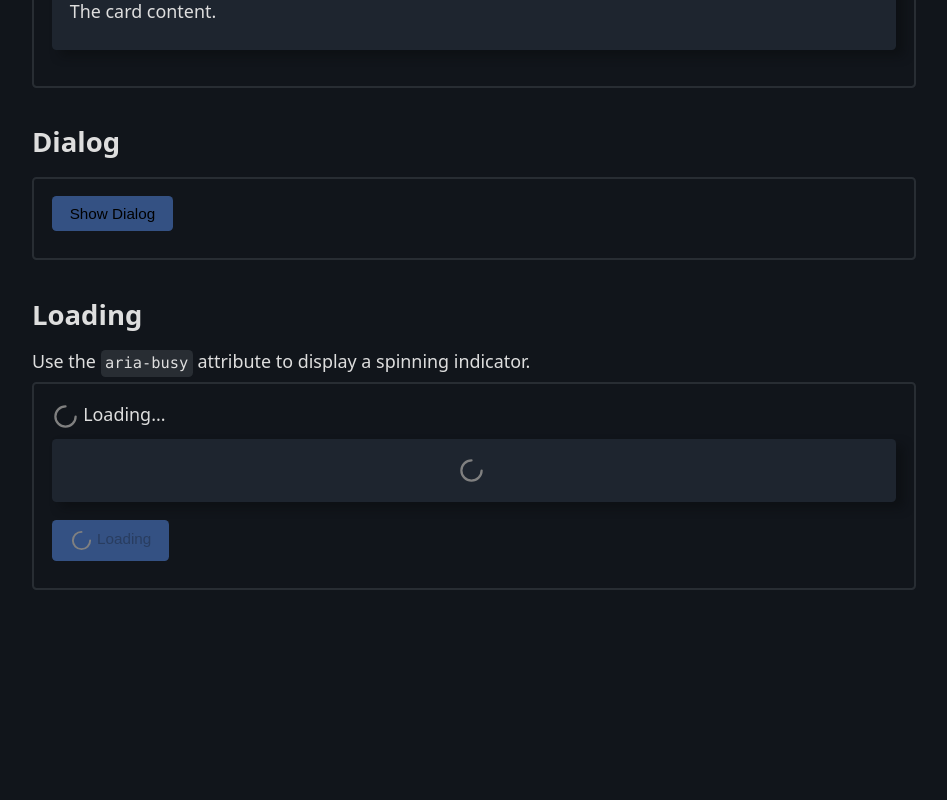
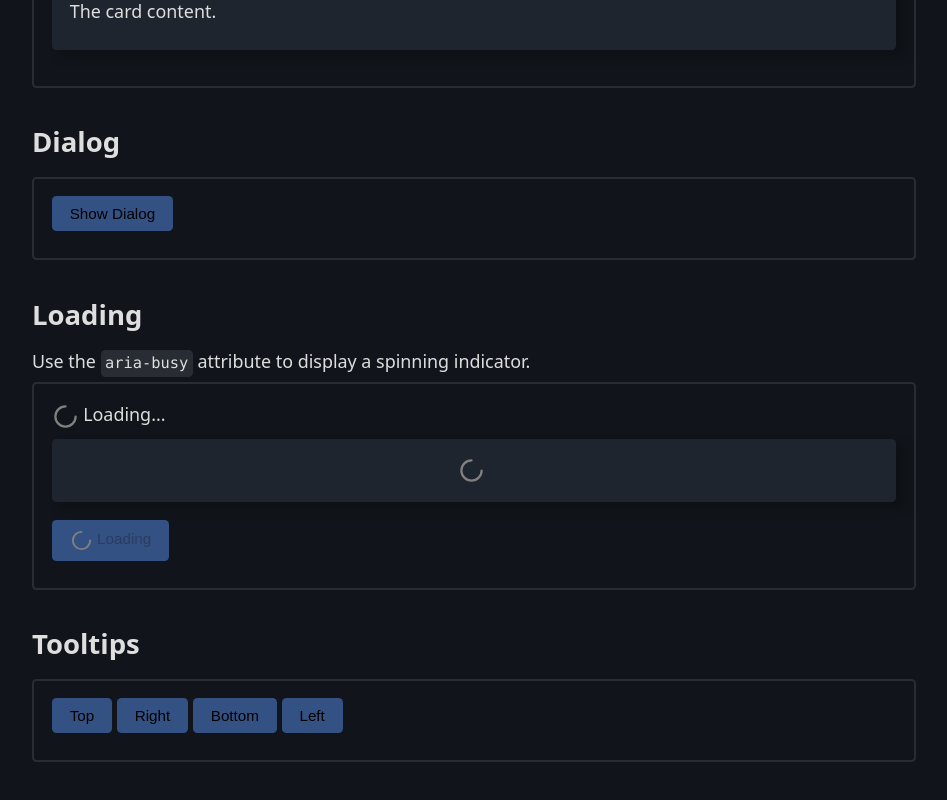
Before and after one commit to Sammy-T/spout, a Svelte app: page / in a window 1280 px wide. Shown: the part 5110-5910 px from the top of the page, without its empty margins (166-1113 px from the left). Before the commit the page ends 5753 px from the top, so only its background shows below. Built offline with nearby package versions, Linux system fonts and the light colour scheme.

Commit message:
Create tooltips

```diff
--- a/src/App.svelte
+++ b/src/App.svelte
@@ -321,6 +321,29 @@
         <article aria-busy="true"></article>
         <button aria-busy="true" disabled>Loading</button>
     </section>
+
+    <h2>Tooltips</h2>
+    <section class="overlapped">
+        <button aria-labelledby="tip-1">
+            Top
+            <div id="tip-1" role="tooltip">Top</div>
+        </button>
+
+        <button aria-labelledby="tip-2">
+            Right
+            <div id="tip-2" role="tooltip" data-placement="right">Right</div>
+        </button>
+
+        <button aria-labelledby="tip-3">
+            Bottom
+            <div id="tip-3" role="tooltip" data-placement="bottom">Bottom</div>
+        </button>
+
+        <button aria-labelledby="tip-4">
+            Left
+            <div id="tip-4" role="tooltip" data-placement="left">Left</div>
+        </button>
+    </section>
 </main>
 
 <style>
@@ -338,6 +361,10 @@
         overflow-x: auto;
     }
 
+    .overlapped {
+        overflow: unset;
+    }
+
     #inlines, #lists {
         display: grid;
         grid-template-columns: repeat(2, auto);
--- a/src/app.css
+++ b/src/app.css
@@ -17,6 +17,8 @@
   --form-el-bg: hsl(from #345183 h calc(s * 0.35) l);
   --progress-bg: hsl(from var(--accent) h calc(s * 0.5) calc(l * 0.5));
   --progress-color: hsl(from var(--accent) h s calc(l * 1.5));
+  --tooltip-bg: rgb(238, 238, 238);
+  --tooltip-color: rgb(52, 52, 52);
   --radius: 0.25rem;
   /* --border: #e5e4e7; */
   /* --accent: #aa3bff; */
@@ -595,6 +597,80 @@ dialog {
   }
 }
 
+[aria-labelledby] {
+  position: relative;
+
+  &:hover > [role="tooltip"], &:focus > [role="tooltip"] {
+    display: revert-layer;
+  }
+}
+
+[role="tooltip"] {
+  display: none;
+  position: absolute;
+  left: 50%;
+  bottom: 125%;
+  transform: translate(-50%, 0);
+  padding: 0.25rem 0.5rem;
+  border-radius: var(--radius);
+  background-color: var(--tooltip-bg);
+  color: var(--tooltip-color);
+  z-index: 99;
+
+  &::after {
+    display: block;
+    position: absolute;
+    left: 50%;
+    top: 100%;
+    transform: translate(-50%, 0);
+    content: '';
+    background-color: transparent;
+    color: var(--tooltip-bg);
+    border-top: .3rem solid;
+    border-right: .3rem solid transparent;
+    border-left: .3rem solid transparent;
+  }
+
+  &[data-placement="right"] {
+    left: 110%;
+    top: 50%;
+    bottom: unset;
+    transform: translate(0, -50%);
+
+    &::after {
+      left: unset;
+      right: 94%;
+      top: 50%;
+      transform: translate(0, -50%) rotate(90deg);
+    }
+  }
+
+  &[data-placement="bottom"] {
+    top: 125%;
+    bottom: unset;
+
+    &::after {
+      top: unset;
+      bottom: 100%;
+      transform: translate(-50%, 0) rotate(180deg);
+    }
+  }
+
+  &[data-placement="left"] {
+    left: unset;
+    right: 110%;
+    top: 50%;
+    bottom: unset;
+    transform: translate(0, -50%);
+
+    &::after {
+      left: 94%;
+      top: 50%;
+      transform: translate(0, -50%) rotate(-90deg);
+    }
+  }
+}
+
 @keyframes progress-indeterminate {
   0% {
     background-position: 200% 0;
```
